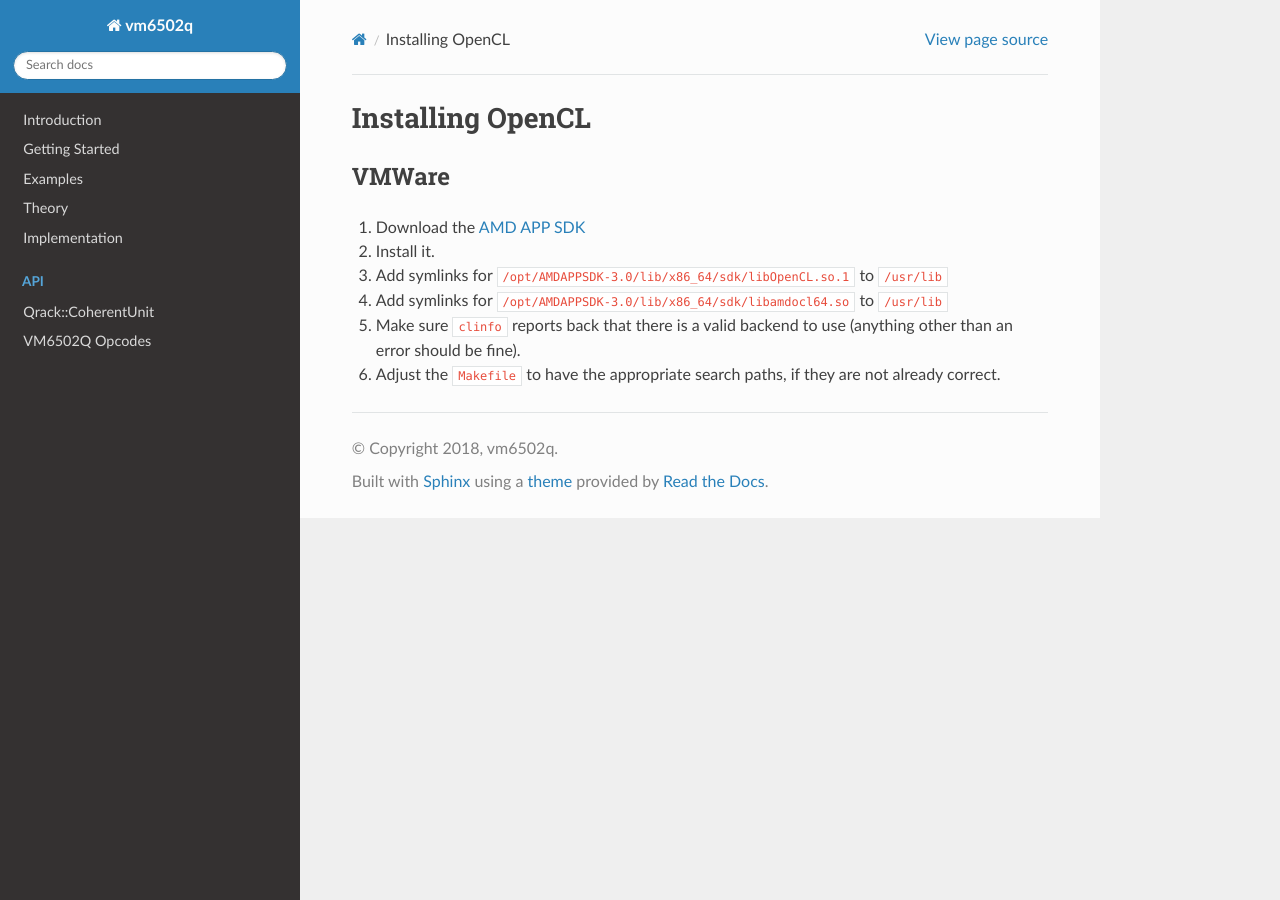
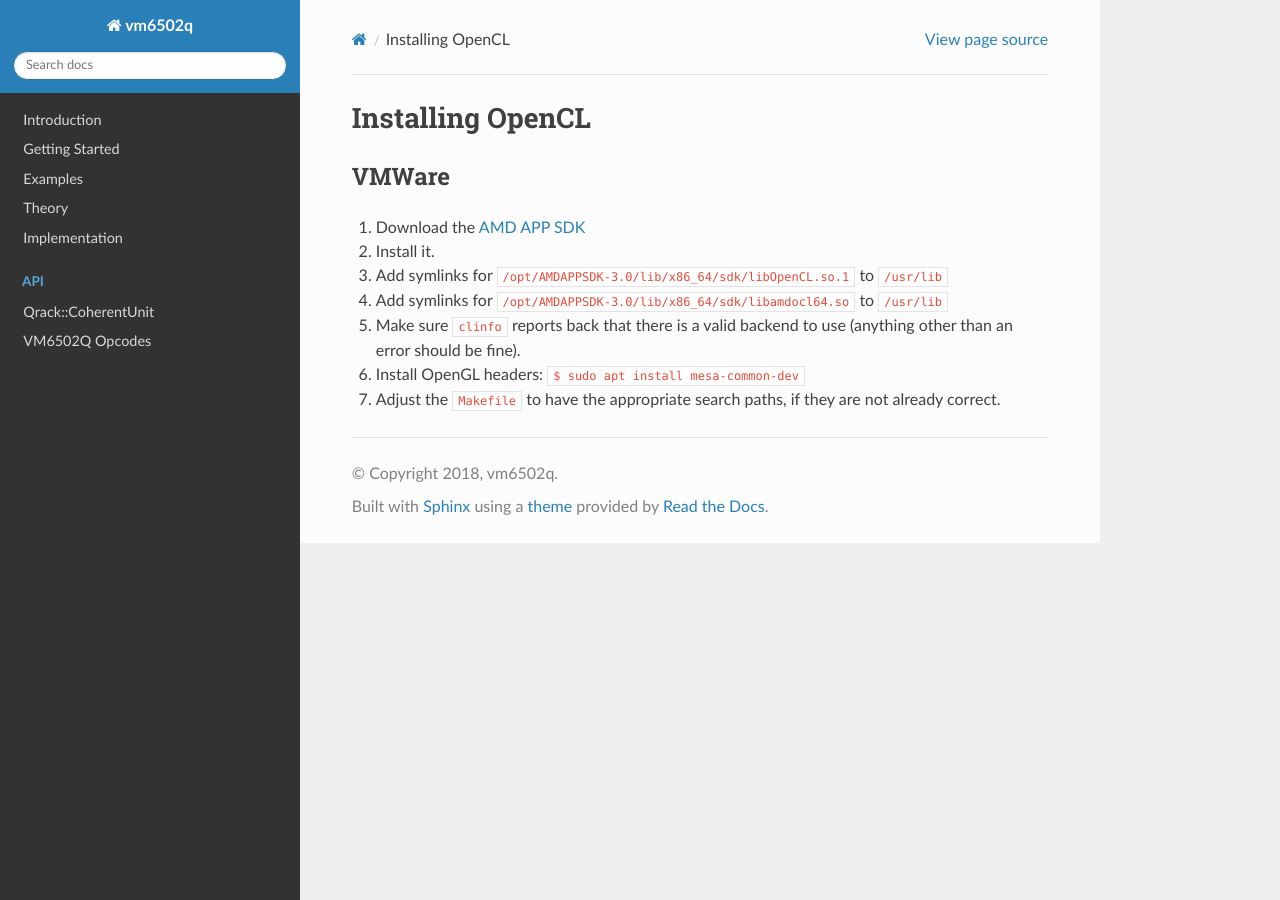
Before and after one commit to vm6502q/qrack.github.io, a Sphinx documentation site: the page built from docs/opencl.rst, in a window 1280 px wide. Built offline with Sphinx 7.4.7 and the Read the Docs theme 2.0.0, drawn with Linux system fonts in a browser that asks for light colours.

Commit message:
Add a missing project for OpenGL headers

```diff
--- a/docs/opencl.rst
+++ b/docs/opencl.rst
@@ -13,4 +13,5 @@ VMWare
 #.  Add symlinks for ``/opt/AMDAPPSDK-3.0/lib/x86_64/sdk/libOpenCL.so.1`` to ``/usr/lib``
 #.  Add symlinks for ``/opt/AMDAPPSDK-3.0/lib/x86_64/sdk/libamdocl64.so`` to ``/usr/lib``
 #.  Make sure ``clinfo`` reports back that there is a valid backend to use (anything other than an error should be fine).
+#.  Install OpenGL headers: ``$ sudo apt install mesa-common-dev``
 #.  Adjust the ``Makefile`` to have the appropriate search paths, if they are not already correct.
```
